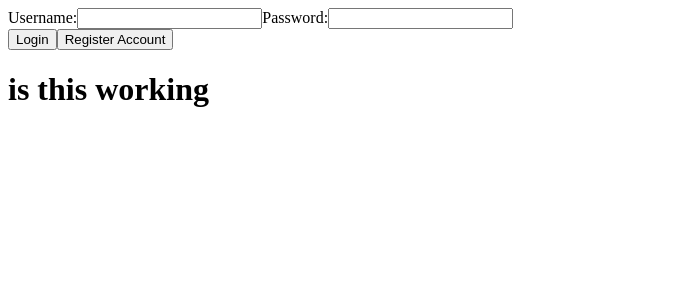
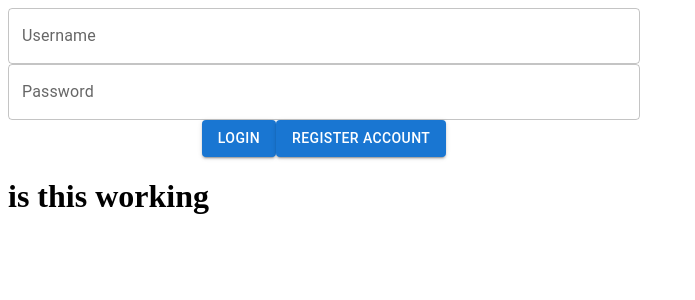
Before and after one commit to offlinedoctor/Website-Journal-Stickers, a React (Create React App) app in the folder frontend-react/journal-stickers/: page / in a window 1280 px wide. Shown: the top 300 px of the page, without its empty margins (0-695 px from the left). Built offline with nearby package versions, Linux system fonts and the light colour scheme.

Commit message:
Implemented cleaner frontend.
Fixed issue with login allowing you to login with incorrect details.

```diff
--- a/frontend-react/journal-stickers/package.json
+++ b/frontend-react/journal-stickers/package.json
@@ -5,7 +5,8 @@
   "dependencies": {
     "@emotion/react": "^11.9.0",
     "@emotion/styled": "^11.8.1",
-    "@mui/material": "^5.6.0",
+    "@mui/icons-material": "^5.6.2",
+    "@mui/material": "^5.6.3",
     "@testing-library/jest-dom": "^5.16.4",
     "@testing-library/react": "^12.1.4",
     "@testing-library/user-event": "^13.5.0",
--- a/frontend-react/journal-stickers/src/Dashboard.js
+++ b/frontend-react/journal-stickers/src/Dashboard.js
@@ -1,4 +1,8 @@
 import React from 'react';
+import TextField from '@mui/material/TextField';
+import Button from '@mui/material/Button';
+import ForwardIcon from '@mui/icons-material/Forward';
+import Paper from '@mui/material/Paper';
 
 class Dashboard extends React.Component
 {
@@ -29,7 +33,6 @@ class Dashboard extends React.Component
 			fetch('http://localhost:3001/SubmitBlogPost', BlogPostDetailsJSON)
 			.then(response => response.json())
 			.then(data => this.setState({BlogPostList: data}));
-
 	}
 
 	componentDidMount()
@@ -43,11 +46,15 @@ class Dashboard extends React.Component
 
 		return(
 			<div>
-				<textarea name="Text1" id="BlogPost" cols="40" rows="5"></textarea>
-				<button onClick={this.SubmitBlogPost}> Submit Blog Post </button>
+				<div style={{display: "flex", flexDirection: "column", width: "25%"}}>
+					<TextField id="BlogPost" label="Blog Idea" variant="outlined" />
+					<Button variant="contained" onClick={this.SubmitBlogPost} endIcon={<ForwardIcon />}> Submit </Button>
+				</div>
 				{
 					this.state.BlogPostList.map(eachIteration =>
+						<Paper elevation={3}>
 							<h1> {eachIteration.blogpost} </h1>
+						</Paper>
 					)
 				}
 			</div>
--- a/frontend-react/journal-stickers/src/LoginScreen.js
+++ b/frontend-react/journal-stickers/src/LoginScreen.js
@@ -1,5 +1,8 @@
-import React from 'react';
+import React, { useState } from 'react';
 import { Navigate } from "react-router-dom";
+import TextField from '@mui/material/TextField';
+import Button from '@mui/material/Button';
+
 
 function ConditionalRender(props)
 {
@@ -10,7 +13,7 @@ function ConditionalRender(props)
 	else if (props.loginSuccess == "false")
 	{
 		console.log("hello");
-		return <h1>Incorrect login details.</h1>;
+		return <h1> Incorrect Details </h1>;
 	}
 	else
 	{
@@ -39,13 +42,14 @@ class LoginScreen extends React.Component
 		{
 			method: 'POST',
 			headers: { 'Content-Type': 'application/json' },
-			body: JSON.stringify({username: document.getElementById('user').value, password: document.getElementById('pass').value})
+			body: JSON.stringify({username: document.getElementById('usernameID').value, password: document.getElementById('passwordID').value})
 		}
 
 		fetch('http://localhost:3001/ConfirmLoginDetails', LoginDetailsJSON)
         .then(response => response.json())
 		.then(data =>
 		{
+			console.log(data);
 			if (data.Status == "Success")
 			{
 				this.setState({loginStatus: "true"});
@@ -63,7 +67,7 @@ class LoginScreen extends React.Component
 		{
 			method: 'POST',
 			headers: { 'Content-Type': 'application/json' },
-			body: JSON.stringify({username: document.getElementById('user').value, password: document.getElementById('pass').value})
+			body: JSON.stringify({username: document.getElementById('usernameID').value, password: document.getElementById('passwordID').value})
 		}
 
 		fetch('http://localhost:3001/CreateLoginDetails', LoginDetailsJSON)
@@ -75,14 +79,14 @@ class LoginScreen extends React.Component
 	{
 		return(
 			<div>
-				<form>
-				  <label for="username">Username:</label>
-				  <input type="text" id="user" name="fname" />
-				  <label for="password">Password:</label>
-				  <input type="text" id="pass" name="lname"/>
-				</form>
-				<button onClick={this.loginAccount}>Login</button>
-				<button onClick={this.registerAccount}>Register Account</button>
+				<div style={{display:"flex", flexDirection: "column", width: "50%"}}>
+					<TextField id="usernameID" label="Username" variant="outlined" />
+					<TextField id="passwordID" label="Password" variant="outlined" />
+					<div style={{display: "flex", justifyContent: "center"}}>
+						<Button variant="contained" onClick={this.loginAccount}>Login</Button>
+						<Button variant="contained" onClick={this.registerAccount}>Register Account</Button>
+					</div>
+				</div>
 				<ConditionalRender loginSuccess={this.state.loginStatus} />
 			</div>
 		);
```
Also changed, not shown: 2 other files (tests, documents, lock files or other folders). Lines whose indentation alone changed are shown as unchanged.
